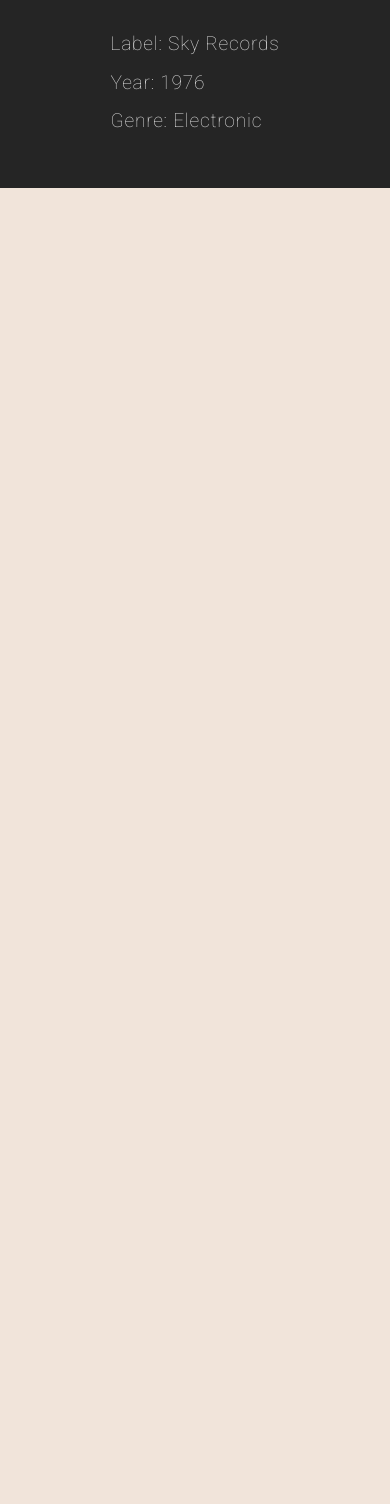
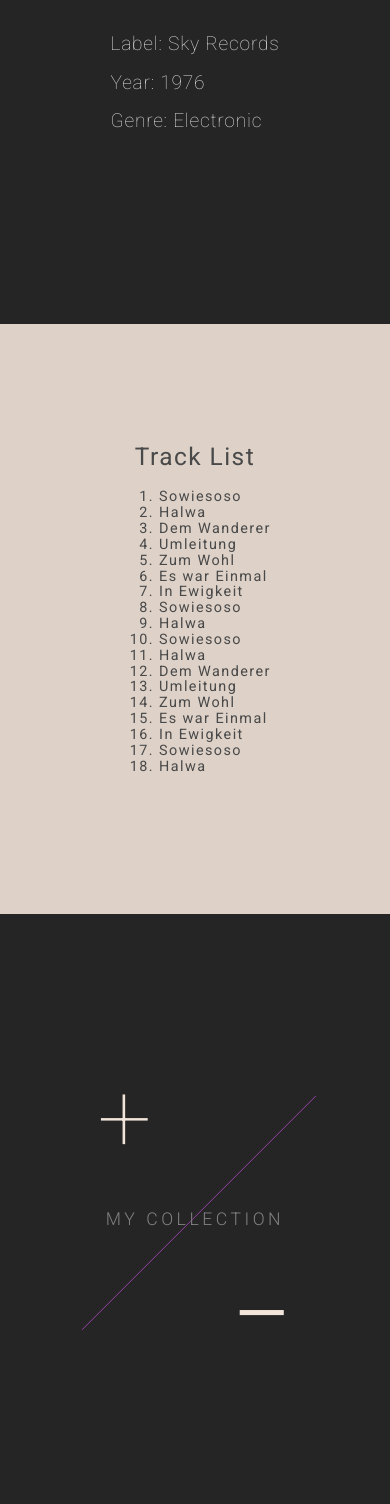
Before and after one commit to tolentino3575/Crate, a PHP site: template views/release.html in a window 390 px wide. Shown: the part 1500-3004 px from the top of the page. Before the commit the page ends 1688 px from the top, so only its background shows below. Run offline with PHP 8.4, Linux system fonts and the light colour scheme; the template is opened without the code that fills it, so the values that code supplies are empty; some libraries are stand-ins or nearby versions.

Commit message:
add mobile breakpoints for release view

```diff
--- a/web/css/application.css
+++ b/web/css/application.css
@@ -330,7 +330,8 @@
   @media (max-width: 850px) {
     .row-container {
       align-items: flex-start;
-      width: 100%; } }
+      width: 100%;
+      height: auto; } }
 
 .track {
   display: block;
@@ -399,6 +400,11 @@
       font-size: 8em;
       top: 15%;
       left: 20%; } }
+  @media (max-width: 640px) {
+    .plus {
+      font-size: 6em;
+      top: 25%;
+      left: 25%; } }
 
 .minus {
   color: #f1e4da;
@@ -420,6 +426,11 @@
       font-size: 16em;
       top: 45%;
       left: 65%; } }
+  @media (max-width: 640px) {
+    .minus {
+      font-size: 12em;
+      top: 48%;
+      left: 60%; } }
 
 .my-collection {
   display: block;
@@ -444,6 +455,9 @@
     .my-collection {
       font-size: 1.4em;
       top: 50%; } }
+  @media (max-width: 640px) {
+    .my-collection {
+      font-size: 1.1em; } }
 
 .image {
   font-family: "Varela Round", sans-serif;
--- a/web/scss/layout/_release.scss
+++ b/web/scss/layout/_release.scss
@@ -73,6 +73,7 @@
   @media #{$tablet} {
     align-items: flex-start;
     width: 100%;
+    height: auto;
   }
 }
 
@@ -153,6 +154,11 @@
       top: 15%;
       left: 20%;
     }
+    @media #{$small}{
+      font-size: 6em;
+      top: 25%;
+      left: 25%;
+    }
 }
 
 .minus {
@@ -175,6 +181,11 @@
     font-size: 16em;
     top: 45%;
     left: 65%;
+  }
+  @media #{$small}{
+    font-size: 12em;
+    top: 48%;
+    left: 60%;
   }
 }
 
@@ -204,6 +215,10 @@
   @media #{$tablet} {
     font-size: 1.4em;
     top: 50%;
+  }
+
+  @media #{$small} {
+    font-size: 1.1em;
   }
 }
 
```
Also changed, not shown: 1 other file.
